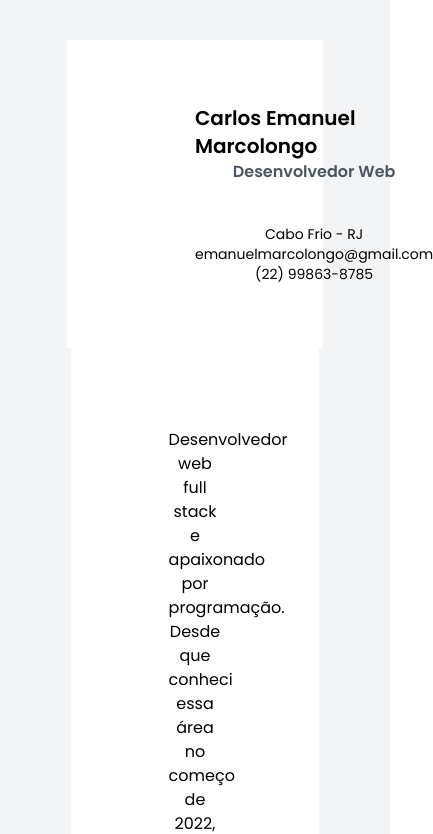
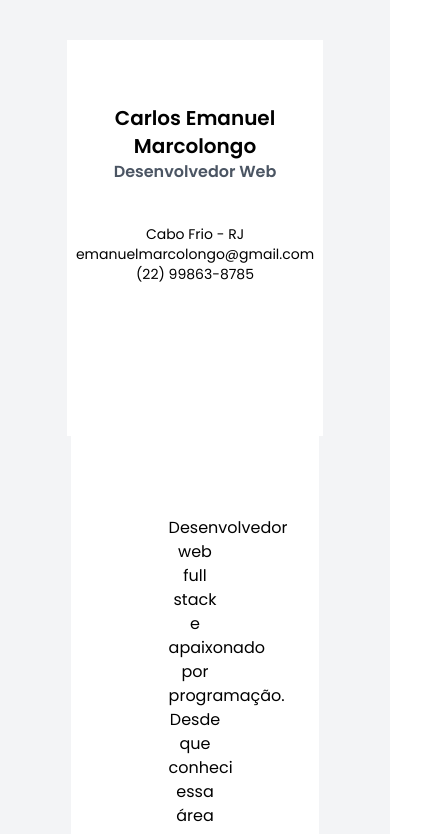
Before and after one commit to emanuelmarcolongo/angular-resume, an Angular app: page / in a window 390 px wide. Shown: the top 834 px of the page, 433 px wide, since content can reach past the window. Built offline with nearby package versions, Linux system fonts and the light colour scheme.

Commit message:
chore: improve responsive layout & small layout adjustments

```diff
--- a/src/app/app.component.ts
+++ b/src/app/app.component.ts
@@ -35,8 +35,7 @@ export class AppComponent implements OnInit {
           startDate: '2023-07-27T14:30:00.000Z',
           conclusionDate: '2027-07-27T14:30:00.000Z',
           about: `Curso superior em Ciência da Computação, meu objetivo é aprender mais sobre a base da programação, melhorar minha lógica,
-          poder me familiarizar com outras linguagens e adquirir todo conhecimento possível para me desenvolver na área. Assim como estar apto
-          a oportunidades de estágio na área`,
+          poder me familiarizar com outras linguagens e adquirir todo conhecimento possível para me desenvolver e estagiar na área de tecnologia.`,
           additionalInfo:
             'O curso de Ciência da Computação voltado para o desenvolvimento full stack é projetado para proporcionar aos estudantes uma compreensão abrangente dos aspectos teóricos e práticos da construção de aplicativos web e sistemas de software completos. Essa formação busca capacitar os alunos a se tornarem profissionais versáteis, capazes de lidar com todas as camadas de um projeto de desenvolvimento de software.',
         },
@@ -52,7 +51,7 @@ export class AppComponent implements OnInit {
           aprender JavaScript/TypeScript e criar minhas primeiras aplicações web. Acima de tudo, nesse bootcamp eu aprendi a aprender, a
           ter capacidade e saber utilizar ferramentas para buscar conhecimento por conta própria!`,
           additionalInfo: `Formação intensiva de 1200h com projetos práticos, desenvolvimento de aplicações front-end, back-end e full stack com banco
-          de dados como MongoDb / PostgreSQL`,
+          de dados como MongoDb / PostgreSQL.`,
         },
         {
           id: 2,
@@ -78,7 +77,7 @@ export class AppComponent implements OnInit {
           conclusionDate: '2023-11-27T14:30:00.000Z',
           about: `Bootcamp de desenvolvimento web back-end utilizando tecnologias como Express/PostgreSQL/Knex. Estou tendo a oportunidade de reforçar
           meus conhecimentos em back-end com NodeJs e principalmente desenvolver trabalhos em grupos, utilizando
-          metodologia ágil SCRUM além de poder também estar aprendendo mais e mais sobre versionamento de código e utilização de branches no Github`,
+          metodologia ágil SCRUM e versionamento de código no GitHub.`,
           additionalInfo: '',
         },
       ],
--- a/src/app/components/contact/contact.component.html
+++ b/src/app/components/contact/contact.component.html
@@ -1,7 +1,7 @@
 <div class="h-100 flex items-center justify-center mt-10">
-  <mat-card class="w-4/5">
+  <mat-card class="w-4/5 p-5 px-32 rounded-xl">
     <mat-card-header class="flex justify-center mb-3">
-      <mat-card-title> Contato </mat-card-title>
+      <p class="font-semibold text-xl">Entre em contato:</p>
     </mat-card-header>
     <mat-card-content>
       <form [formGroup]="contactForm" class="flex flex-col">
@@ -9,7 +9,7 @@
           <mat-label>E-mail</mat-label>
           <input matInput formControlName="email" name="email" />
 
-          <mat-error>
+          <mat-error class="mb-4">
             {{
               contactForm.controls["email"].errors?.["required"] &&
                 getErrorMessage("required")
--- a/src/app/components/header/header.component.html
+++ b/src/app/components/header/header.component.html
@@ -1,6 +1,6 @@
 <section
   id="headerSection"
-  class="flex items-center justify-between py-16 px-32 bg-white w-4/5 m-auto"
+  class="flex-col lg:flex-row flex items-center justify-between py-16 px-32 bg-white w-4/5 m-auto"
 >
   <article id="header-photo">
     <img
@@ -15,7 +15,7 @@
     id="header-information"
     class="flex flex-col items-center justify-center"
   >
-    <p class="text-xl font-semibold">
+    <p class="text-xl font-semibold text-center">
       {{ headerInfo.firstName }} {{ headerInfo.lastName }}
     </p>
 
@@ -27,7 +27,7 @@
     </div>
   </article>
 
-  <article id="header-socials" class="flex flex-col gap-6">
+  <article id="header-socials" class="flex flex-col gap-6 lg:mt-0 mt-16">
     <a target="_blank" [href]="headerInfo.socials.linkedin"
       ><img alt="LinkedinIcon" src="../../../assets/linkedin.svg" width="40" />
     </a>
```
